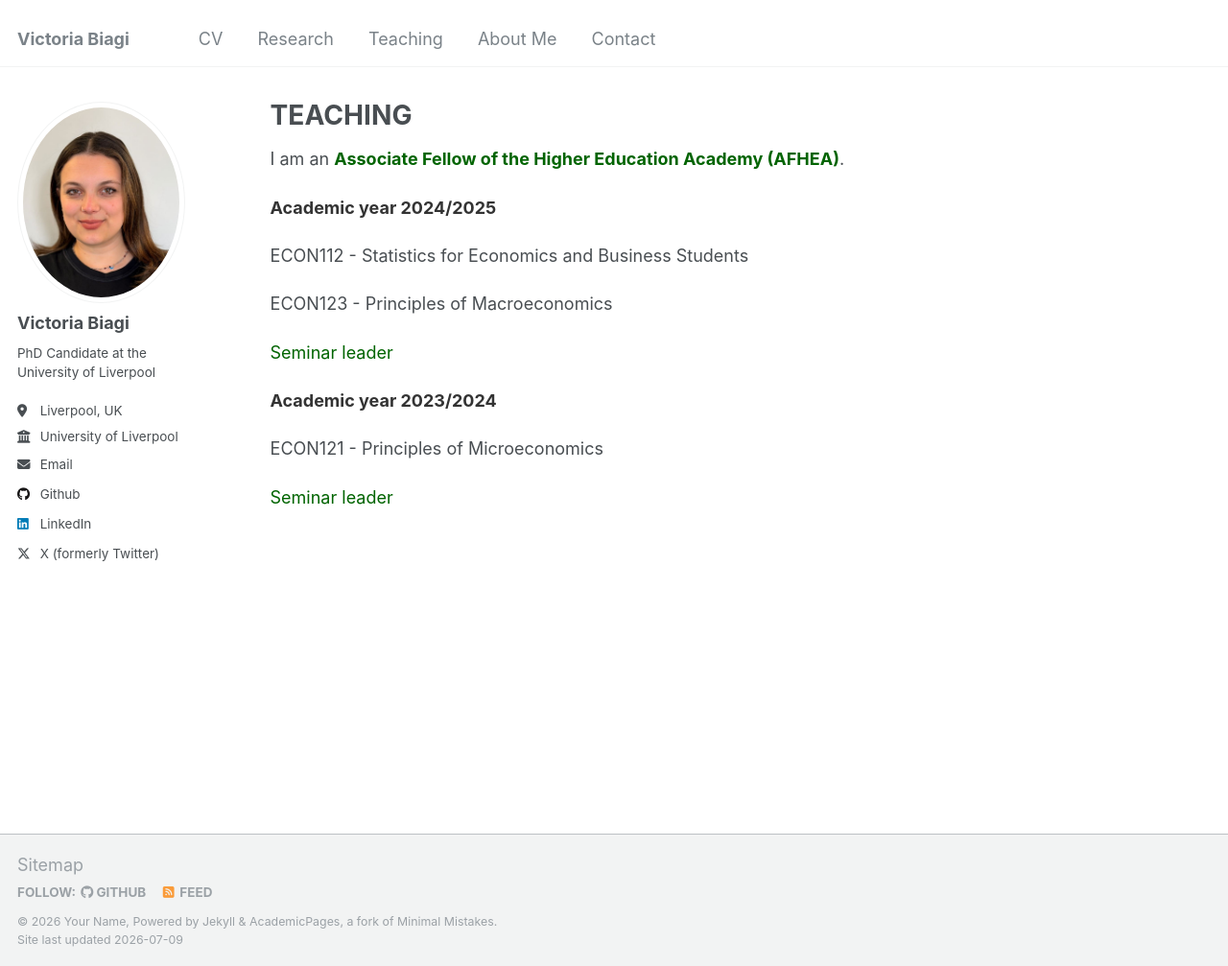
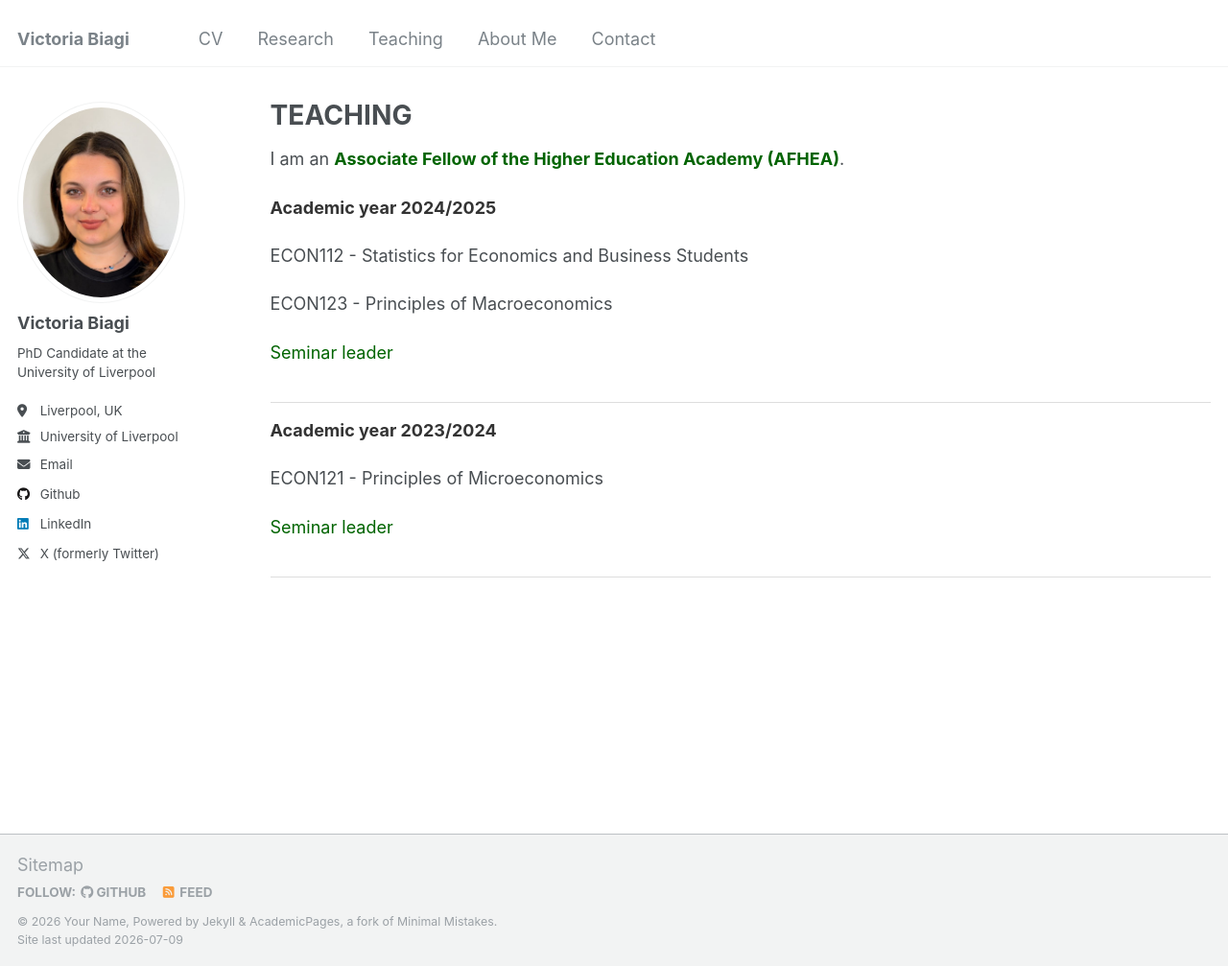
Before and after one commit to victoriabiagi/victoriabiagi.github.io, a Jekyll site: the page built from _pages/teaching.html, in a window 1280 px wide and 1007 px high. Shown: the whole window at 96% size. Built offline with Jekyll 4.4.1, drawn with Linux system fonts in a browser that asks for light colours.

Commit message:
Update archive-single.html

```diff
--- a/_includes/archive-single.html
+++ b/_includes/archive-single.html
@@ -10,7 +10,7 @@
 {% else %}
   {% assign title = post.title %}
 {% endif %}
-<div class="{{ include.type | default: "list" }}__item">
+<div class="{{ include.type | default: "list" }}__item" style="border-bottom: 1px solid #ddd; padding-bottom: 15px; margin-bottom: 15px;">
   <article class="archive__item" itemscope itemtype="http://schema.org/CreativeWork">
     {% if include.type == "grid" and teaser %}
       <div class="archive__item-teaser">
```
